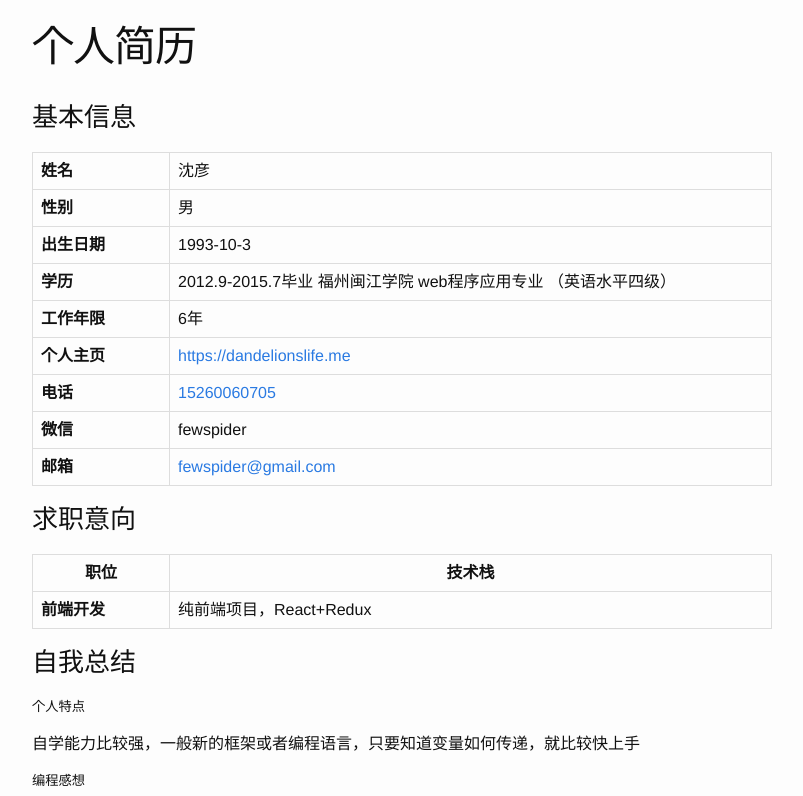
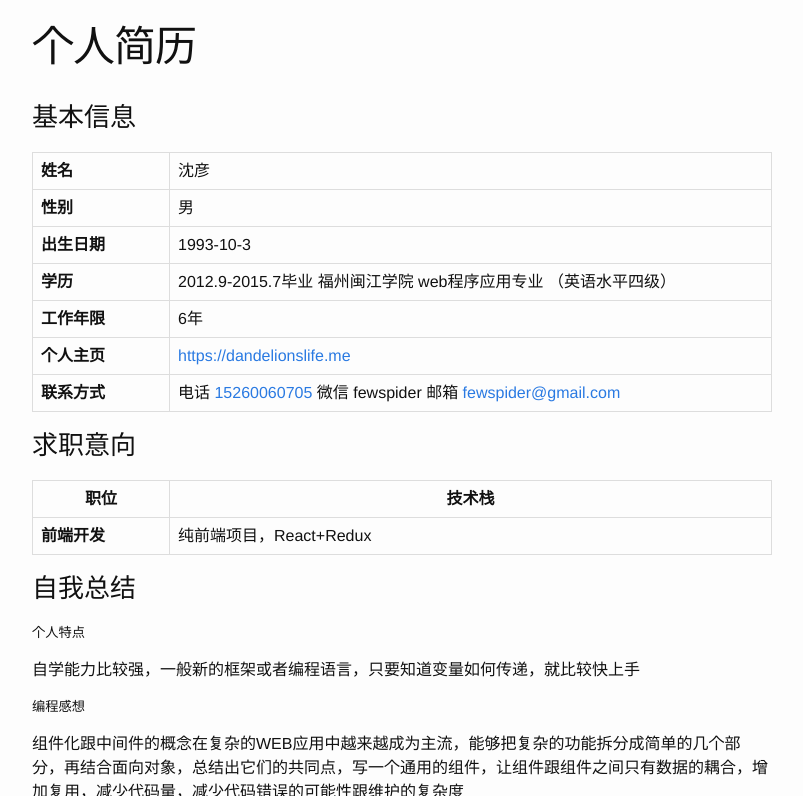
Before and after one commit to ohcrider/ohcrider.github.io, a Jekyll site: the page built from resume.md, in a window 1280 px wide and 900 px high, cut to the strip 104-900 px from the top of the window. Shown: the whole strip, without its empty margins (238-1041 px from the left). Built offline with Jekyll 4.4.1, drawn with Linux system fonts in a browser that asks for light colours.

Commit message:
Update resume.md

```diff
--- a/resume.md
+++ b/resume.md
@@ -12,9 +12,7 @@ permalink: /resume/
 学历 | 2012.9-2015.7毕业 福州闽江学院 web程序应用专业 （英语水平四级）
 工作年限 | 6年
 个人主页 | [https://dandelionslife.me](https://dandelionslife.me)
-电话 | [15260060705](tel:15260060705)
-微信 | fewspider
-邮箱 | [fewspider@gmail.com](mailto:fewspider@gmail.com)
+联系方式 | 电话 [15260060705](tel:15260060705)  微信 fewspider  邮箱 [fewspider@gmail.com](mailto:fewspider@gmail.com)
 
 ### 求职意向
 
```
